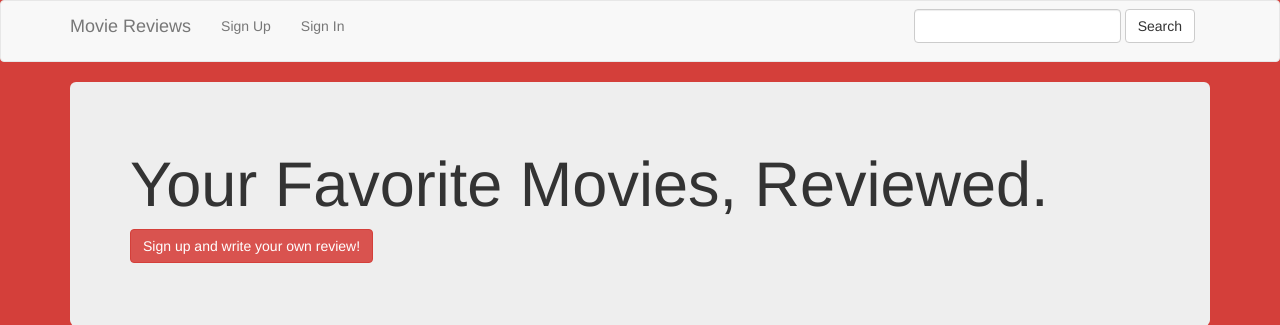
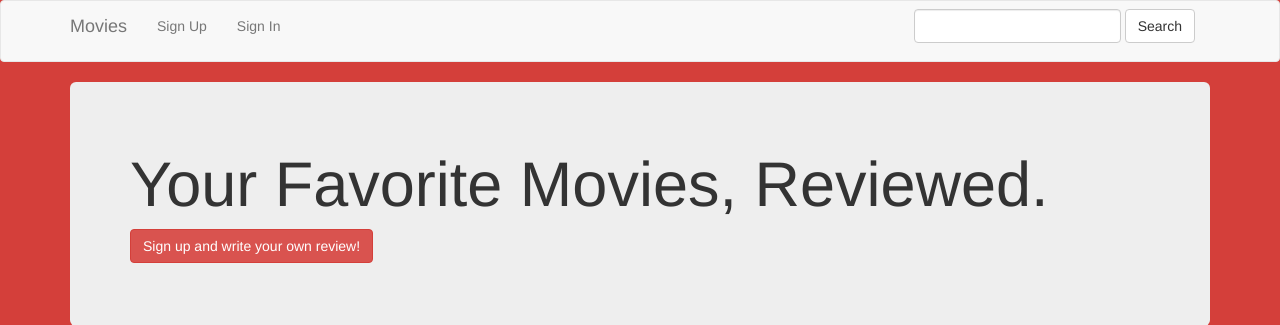
Before and after one commit to triley22/moviereview, a Rails app: page / in a window 1280 px wide. Shown: the top 325 px of the page. Run offline with Rails 7, Linux system fonts and the light colour scheme; data that the repository does not hold is empty; style sheets or scripts are compiled from the project's sources; parts of the project's set-up code (start-up, migrations or seed data) failed here and were passed over; some libraries are stand-ins or nearby versions.

Commit message:
views update

```diff
--- a/app/views/layouts/_header.html.erb
+++ b/app/views/layouts/_header.html.erb
@@ -7,7 +7,7 @@
         <span class="icon-bar"></span>
         <span class="icon-bar"></span>
       </button>
-      <%= link_to "Movie Reviews", root_path, class: "navbar-brand" %>
+      <%= link_to "Movies", root_path, class: "navbar-brand" %>
     </div>
 
     <div class="collapse navbar-collapse" id="bs-example-navbar-collapse-1">
--- a/app/views/movies/show.html.erb
+++ b/app/views/movies/show.html.erb
@@ -37,7 +37,7 @@
 
               <% if @reviews.blank? %>
           <h3>No reviews yet, please share your thoughts.</h3>
-          <%= link_to "Write Review", new_movie_review_path(@movie), class: "btn btn-danger" %>
+          <%= link_to "Write a Review", new_movie_review_path(@movie), class: "btn btn-danger" %>
         <% else %>
           <% @reviews.each do |review| %>
             <div class="reviews">
```
